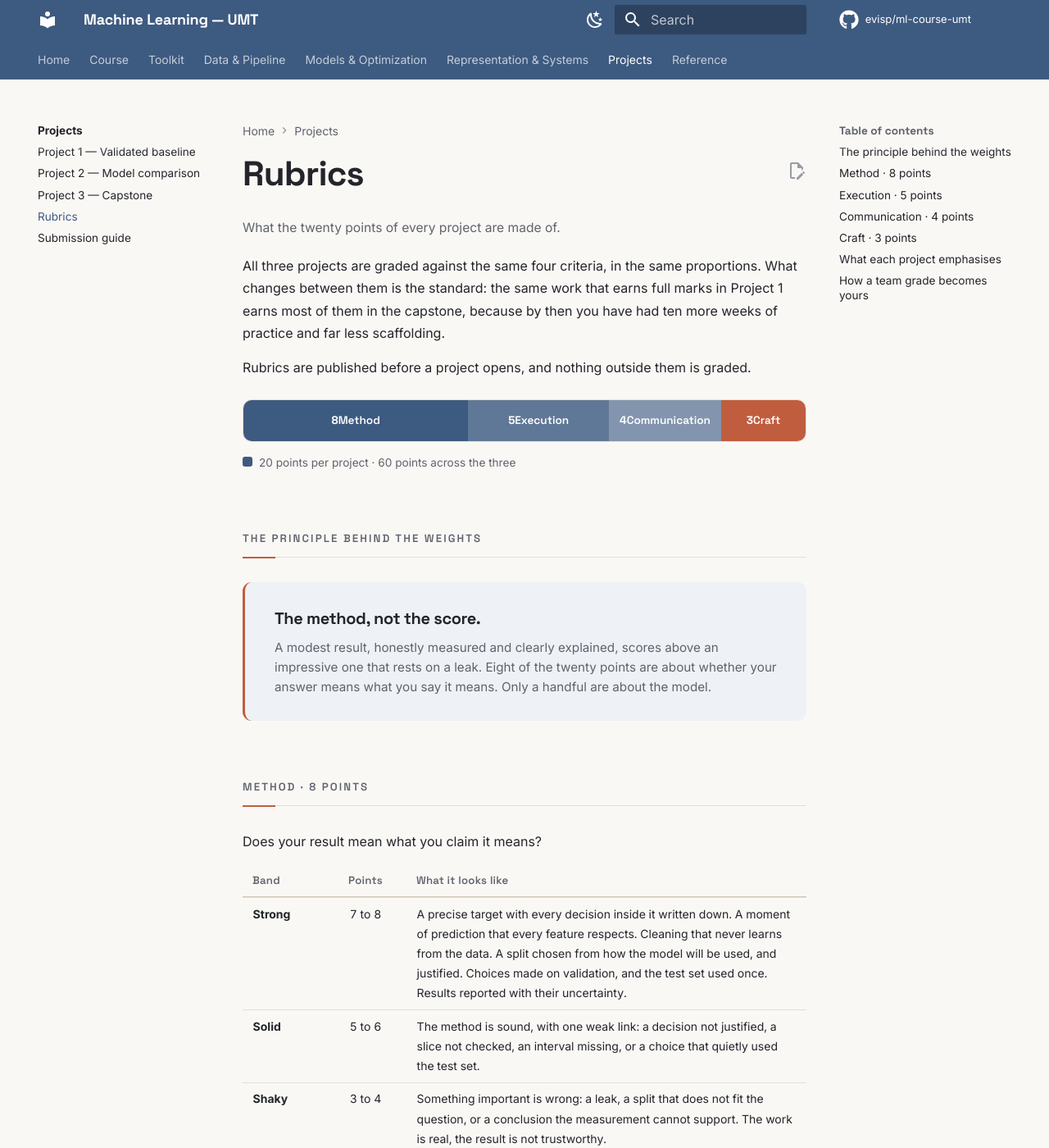
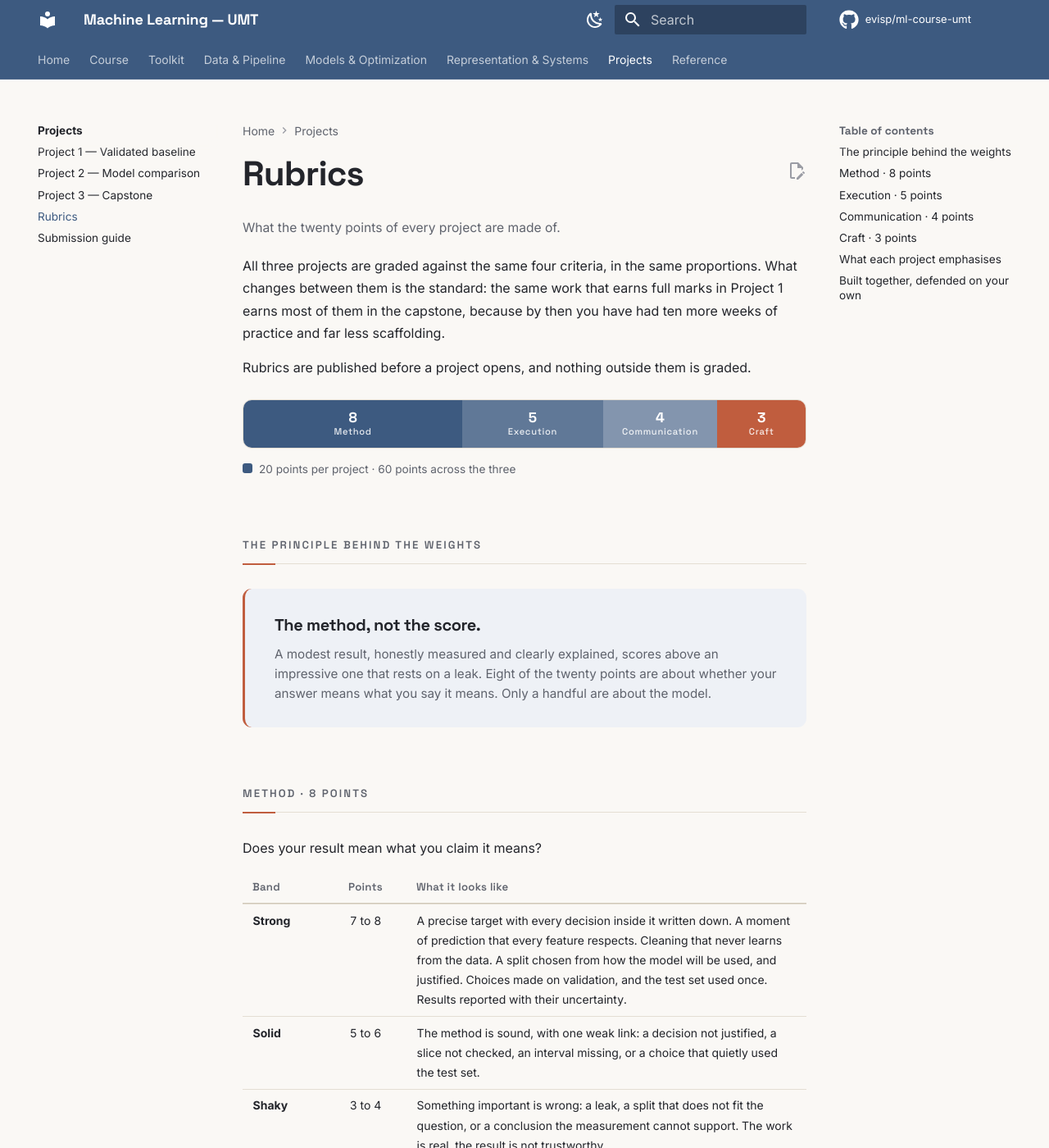
Before and after one commit to evisp/ml-course-umt, an MkDocs documentation site: the page built from docs/05-projects/rubrics.md, in a window 1280 px wide and 1400 px high. Shown: the whole window at 82% size. Built offline with MkDocs 1.6.1 and Material for MkDocs 9.7.7, drawn with Linux system fonts in a browser that asks for light colours; comment, search, counter and statistics services are not loaded; some of the changed text lies outside the part shown.

Commit message:
Rubrics and submission pages, individual grading, points bar fix

```diff
--- a/docs/05-projects/rubrics.md
+++ b/docs/05-projects/rubrics.md
@@ -81,14 +81,19 @@
 | **Project 2 · Model comparison** | Method and communication. Comparing model families fairly needs an equal tuning budget and an honest claim about which differences are real. |
 | **Project 3 · Capstone** | All four, with less help. You choose the problem, so framing it well is part of the method, and you defend the whole system live. |
 
-## How a team grade becomes yours { .section-label }
+## Built together, defended on your own { .section-label }
+
+One repository, three people, and a grade that is still yours.
 
 <div class="outcomes">
-  <div class="outcome"><b>The project grade is a team grade.</b> All three of you receive it.</div>
-  <div class="outcome"><b>Contribution is visible.</b> At the end of each project, every member privately rates the other two. A member whose contribution was clearly below the rest can receive a reduced share of the team's points, and a member who carried the team can receive a little more.</div>
-  <div class="outcome"><b>The commit history is evidence.</b> Work that happened shows up as work that happened.</div>
-  <div class="outcome"><b>If a teammate goes missing</b>, say so in the week it happens, not in the rating after the deadline. A team of two with notice is fine.</div>
+  <div class="outcome"><b>The work is the team's.</b> You plan it together, divide it sensibly, review each other's code, and carry each other through the hard parts. That is the point of working in threes, and it is how the job works.</div>
+  <div class="outcome"><b>The grade is individual.</b> The repository sets what the team achieved. What you can explain about it sets what you earn. In the Defend hour I choose who answers, and the question can be about any part of the project, not the part you wrote.</div>
+  <div class="outcome"><b>So grades inside a team can differ.</b> Three people who built one project and understand it equally well will land in the same place. Someone who cannot explain what the team submitted will not.</div>
+  <div class="outcome"><b>The evidence is public.</b> Your commits show what you built; the defence shows what you understood. Neither alone is enough.</div>
 </div>
+
+!!! tip "Carrying a teammate is not cheating, and being carried is not safe"
+    Helping someone catch up is exactly what a team is for, and it costs you nothing in the rubric. But the help has to leave them able to explain the work, because that is what they will be asked to do. If a teammate stops contributing altogether, tell me in the week it happens, not after the deadline. A team of two with notice is fine.
 
 !!! tip "Small bonuses for going further"
     Work that clearly goes beyond the brief can earn a small bonus: an extension that is genuinely well done, a tool that helps the whole class, a bug found in the course materials, or help given to other teams that they credit. Bonuses are modest and discretionary, they are never needed to reach full marks, and the total is still capped at 100.
--- a/docs/stylesheets/extra.css
+++ b/docs/stylesheets/extra.css
@@ -791,7 +791,7 @@
 
 .md-typeset .points-bar {
   display: flex;
-  height: 2.6rem;
+  height: 3rem;
   border-radius: var(--course-radius-sm);
   overflow: hidden;
   margin: 1.2rem 0 0.7rem;
@@ -800,13 +800,31 @@
 
 .md-typeset .points-seg {
   display: flex;
+  flex-direction: column;
   align-items: center;
   justify-content: center;
+  gap: 0.1rem;
+  padding: 0 0.3rem;
   font-family: var(--course-display);
-  font-size: 0.68rem;
-  font-weight: 600;
   color: #ffffff;
   background-color: var(--course-primary);
+  text-align: center;
+  overflow: hidden;
+}
+
+.md-typeset .points-seg b {
+  font-size: 0.86rem;
+  font-weight: 700;
+  line-height: 1;
+}
+
+.md-typeset .points-seg span {
+  font-size: 0.56rem;
+  font-weight: 500;
+  letter-spacing: 0.06em;
+  line-height: 1.1;
+  opacity: 0.88;
+  white-space: nowrap;
 }
 
 .md-typeset .points-seg:nth-child(2) { background-color: color-mix(in srgb, var(--course-primary) 82%, #ffffff); }
```
Also changed, not shown: docs/05-projects/project-1-pipeline.md (+3 -1 lines).
